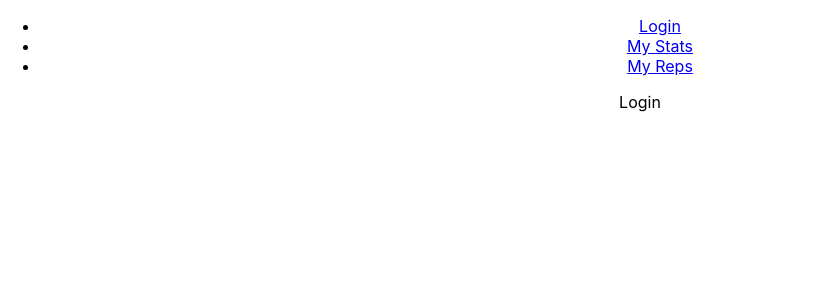
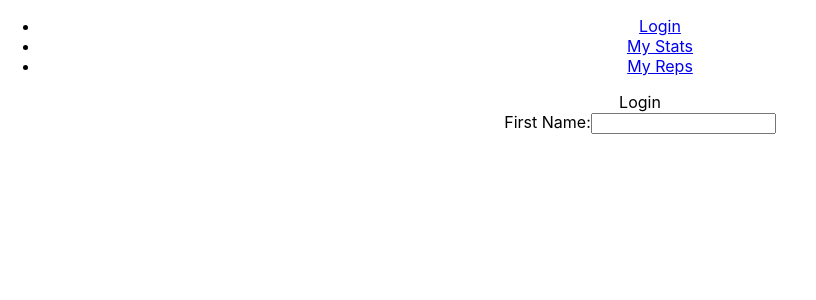
Before and after one commit to sjscotton/Capstone-iVote-React, a React (Create React App) app: page /login in a window 1280 px wide. Shown: the top 300 px of the page, without its empty margins (0-816 px from the left). Built offline with nearby package versions, Linux system fonts and the light colour scheme.

Commit message:
added LoginForm component

```diff
--- a/src/components/Login.js
+++ b/src/components/Login.js
@@ -1,10 +1,12 @@
 import React, { Component } from 'react';
+import LoginForm from './LoginForm'
 
 class Login extends Component {
   render() {
     return (
       <div>
         Login
+        <LoginForm />
       </div>
     )
   }
--- /dev/null
+++ b/src/components/LoginForm.js
@@ -0,0 +1,46 @@
+import React, { Component } from 'react';
+
+
+class LoginForm extends Component {
+  constructor(props) {
+    super(props);
+    this.state = {
+      firstName: '',
+      lastName: '',
+      birthdate: '',
+    }
+  }
+  onInputChange = (event) => {
+    const updatedState = {};
+    updatedState[event.target.name] = event.target.value;
+    this.setState(updatedState);
+  }
+
+  onSubmit = (event) => {
+    console.log("in prevent default")
+    event.preventDefault();
+    this.setState({
+      firstName: '',
+      lastName: '',
+      birthdate: '',
+    })
+  }
+
+  render() {
+    return (
+      <form
+        onSubmit={this.onSubmit}>
+        <lable htmlFor="firstName">First Name:</lable>
+        <input
+          name="firstName"
+          type="text"
+          value={this.state.firstName}
+          onChange={this.onInputChange}
+        >
+        </input>
+      </form>
+    )
+  }
+}
+
+export default LoginForm;
```
